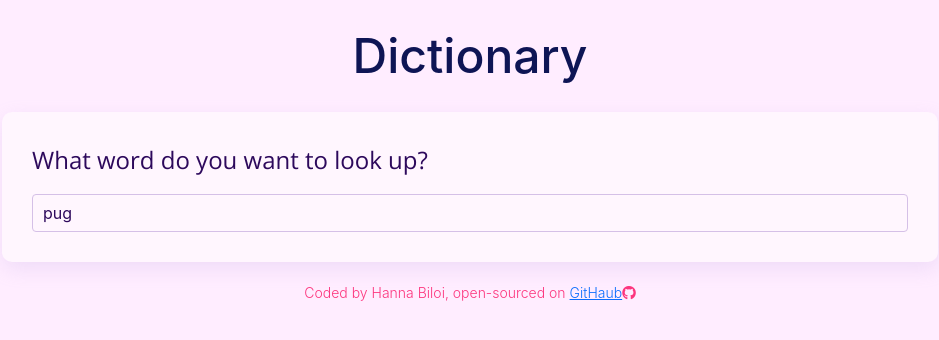
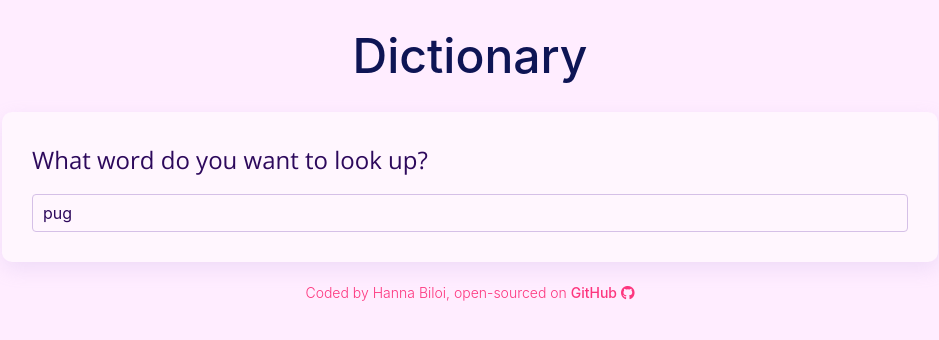
Before and after one commit to hannabiloi/dictionary-app, a React (Create React App) app: page / in a window 1280 px wide. Shown: the top 340 px of the page, without its empty margins (170-1109 px from the left). Built offline with nearby package versions, Linux system fonts and the light colour scheme; no server answers.

Commit message:
Fix errors

```diff
--- a/src/App.js
+++ b/src/App.js
@@ -17,8 +17,8 @@ function App() {
               target="_blank"
               rel="noreferrer"
             >
-              GitHaub
-            </a>
+              GitHub
+            </a>{" "}
             <i className="fa-brands fa-github"></i>
           </span>
         </footer>
--- a/src/Dictionary.css
+++ b/src/Dictionary.css
@@ -24,3 +24,13 @@ p {
     font-size: 24px;
 
 }
+
+a {
+    text-decoration: none;
+    color: #fd367e;
+    font-weight: 500;
+}
+a:hover {
+    color: #fd367e;
+    font-weight: 400;
+}
```
